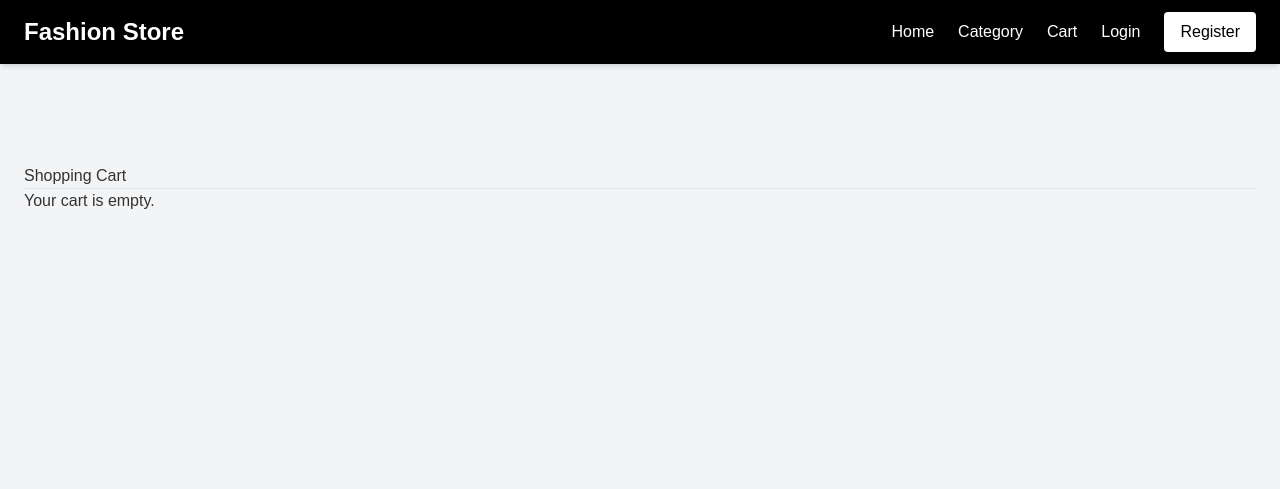
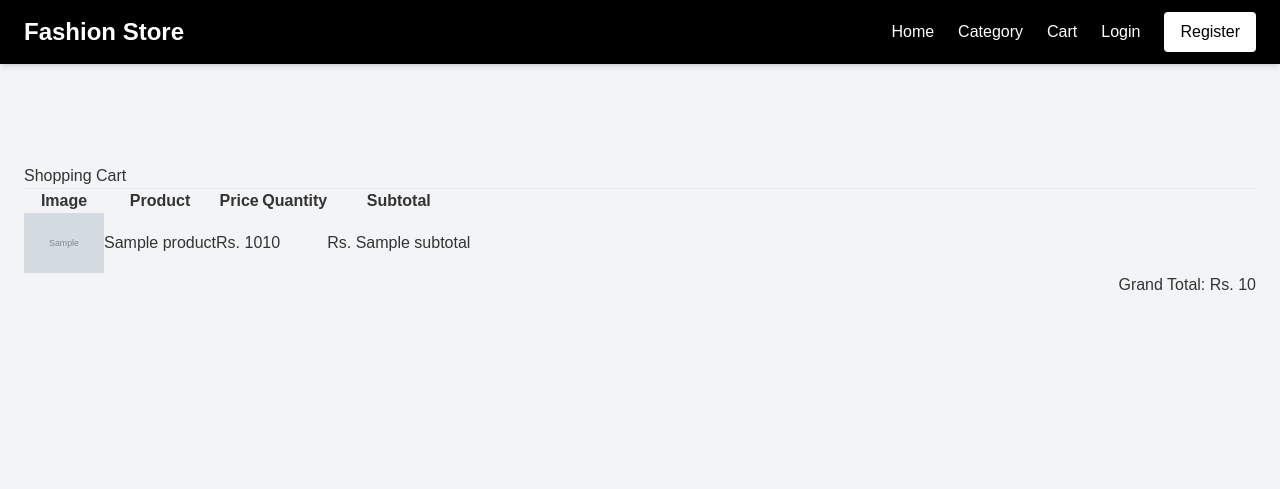
Before and after one commit to Pujashah2003/fashion_store, a Django app: template templates/cart/cart.html in a window 1280 px wide. Shown: the top 489 px of the page. Run offline with Django 3.2, Linux system fonts and the light colour scheme; the template is opened without the code that fills it: most values are stand-ins (such as "Sample title", 1, 10 or a date in 2020); grey boxes marked "Sample" are stand-in pictures; some libraries are stand-ins or nearby versions.

Commit message:
latest changes

```diff
--- a/products/views.py
+++ b/products/views.py
@@ -1,5 +1,6 @@
-from django.shortcuts import render
-from .models import Product
+from django.shortcuts import render, get_object_or_404
+
+from products.models import Product
 
 
 def product_list(request):
--- a/static/css/style.css
+++ b/static/css/style.css
@@ -195,3 +195,17 @@ body{
     }
 
 }
+.add-cart-btn{
+    display:inline-block;
+    margin-top:20px;
+    padding:12px 24px;
+    background:#222;
+    color:white;
+    text-decoration:none;
+    border-radius:5px;
+    transition:0.3s;
+}
+
+.add-cart-btn:hover{
+    background:#e91e63;
+}
--- a/templates/cart/cart.html
+++ b/templates/cart/cart.html
@@ -1,4 +1,3 @@
-
 {% extends 'base.html' %}
 
 {% block content %}
@@ -9,7 +8,67 @@
 
     <hr>
 
-    <p>Your cart is empty.</p>
+    {% if cart_items %}
+
+    <table class="table table-bordered">
+
+        <thead>
+
+            <tr>
+                <th>Image</th>
+                <th>Product</th>
+                <th>Price</th>
+                <th>Quantity</th>
+                <th>Subtotal</th>
+            </tr>
+
+        </thead>
+
+        <tbody>
+
+        {% for item in cart_items %}
+
+            <tr>
+
+                <td>
+                    <img src="{{ item.product.image.url }}"
+                         width="80"
+                         height="80">
+                </td>
+
+                <td>
+                    {{ item.product.name }}
+                </td>
+
+                <td>
+                    Rs. {{ item.product.price }}
+                </td>
+
+                <td>
+                    {{ item.quantity }}
+                </td>
+
+                <td>
+                    Rs. {{ item.subtotal }}
+                </td>
+
+            </tr>
+
+        {% endfor %}
+
+        </tbody>
+
+    </table>
+
+    <h3 class="text-end">
+        Grand Total: Rs. {{ total }}
+    </h3>
+
+    {% else %}
+
+        <p>Your cart is empty.</p>
+
+    {% endif %}
 
 </div>
 
```
Also changed, not shown: cart/models.py (+29 -5 lines), cart/urls.py (+16 -2 lines), cart/views.py (+41 -3 lines), templates/product/product_detail.html (+8 -21 lines), cart/migrations/0002_alter_cart_user_alter_cartitem_cart.py (added), db.sqlite3, fashion_store/urls.py (line endings or trailing spaces), 1 other file.
